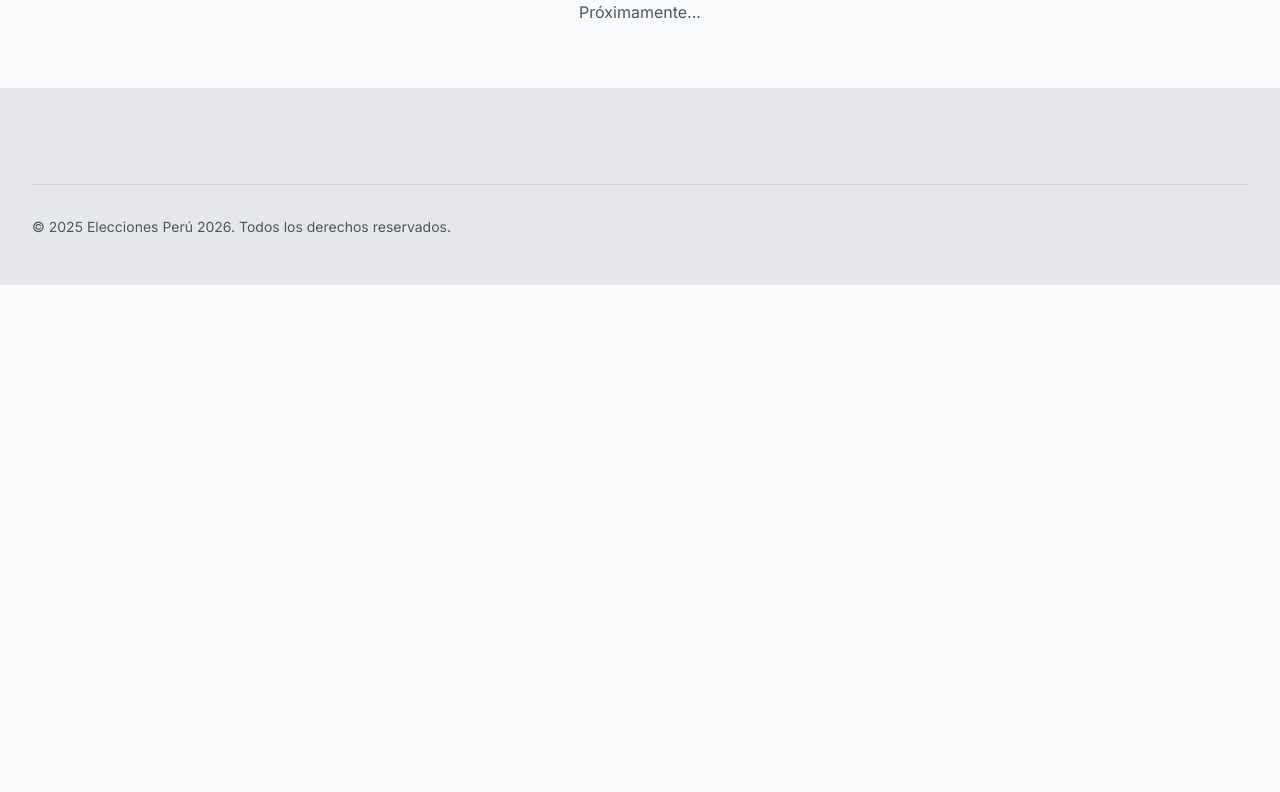
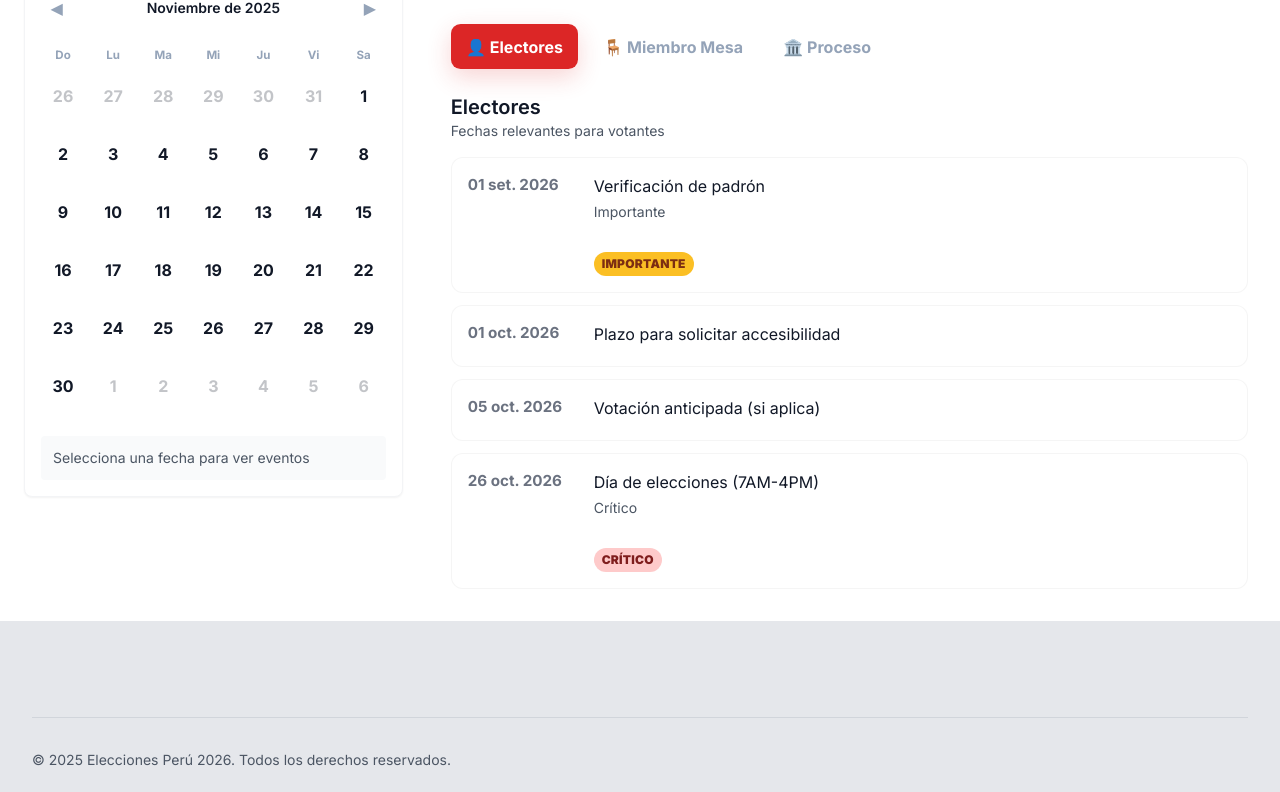
Before and after one commit to juan300303/elecciones-peru-2026, a plain HTML site: page html/calendario.html in a window 1280 px wide. Shown: the part 200-992 px from the top of the page. Before the commit the page ends 800 px from the top, so only its background shows below. Drawn offline with nearby package versions, Linux system fonts and the light colour scheme.

Commit message:
calendario

```diff
--- /dev/null
+++ b/css/calendario.css
@@ -0,0 +1,108 @@
+/* Full-width two-column layout: calendar left, events right */
+:root{
+  --primary: #dc2626;
+  --accent: #1d4ed8;
+  --muted: #94a3b8;
+  --muted-2: #6b7280;
+  --bg: #ffffff;
+  --card-bg: #ffffff;
+}
+
+@media (prefers-color-scheme: dark){
+  :root{
+    --bg: #0b1220;
+    --card-bg: #0f1724;
+  }
+}
+
+/* selector buttons */
+.calendario-selector{ display:flex; gap:0.6rem; justify-content:flex-start; flex-wrap:wrap }
+.btn-calendario{
+  border:1px solid rgba(255,255,255,0.1);
+  background:transparent;
+  padding:0.6rem 0.9rem;
+  border-radius:0.6rem;
+  font-weight:700;
+  cursor:pointer;
+  color:var(--muted);
+  transition:all 160ms ease;
+}
+.btn-calendario:hover{ transform:translateY(-2px); background:rgba(29,78,216,0.04) }
+.btn-calendario:focus{ box-shadow:0 0 0 3px rgba(29,78,216,0.12); outline:none }
+.btn-calendario.active{
+  background:var(--primary);
+  color:white;
+  box-shadow: 0 8px 24px rgba(220,38,38,0.2);
+  border-color: transparent;
+}
+
+/* layout */
+.calendario-content{ margin-top:0.8rem }
+.calendario-vista{ display:block; opacity:0; max-height:0; overflow:hidden; transform:translateY(6px); transition:all 300ms ease; }
+.calendario-vista.active{ opacity:1; max-height:none; transform:none }
+
+.vista-header{ margin-bottom:1rem }
+.event-list{
+  display:flex; flex-direction:column; gap:0.75rem;
+  max-height:calc(100vh - 280px); overflow-y:auto; padding-right:8px;
+}
+.event-list::-webkit-scrollbar{ width:8px }
+.event-list::-webkit-scrollbar-track{ background:rgba(0,0,0,0.02) }
+.event-list::-webkit-scrollbar-thumb{ background:rgba(0,0,0,0.1); border-radius:4px }
+.event-list::-webkit-scrollbar-thumb:hover{ background:rgba(0,0,0,0.15) }
+
+.evento{
+  display:flex; gap:1rem; align-items:flex-start; padding:1rem; border-radius:0.75rem; background:var(--card-bg); border:1px solid rgba(0,0,0,0.04);
+  transition:all 200ms ease; tabindex:0;
+}
+.evento:hover{ box-shadow:0 4px 12px rgba(0,0,0,0.08); }
+.evento:focus{ box-shadow:0 6px 18px rgba(0,0,0,0.12); outline:none }
+.evento .fecha{ min-width:110px; font-weight:700; color:var(--muted-2); font-size:0.95rem }
+.evento .detalle{ flex:1 }
+.evento .detalle div{ margin-bottom:0.25rem }
+
+/* badges */
+.badge{ display:inline-block; padding:0.18rem 0.5rem; border-radius:999px; font-size:0.75rem; font-weight:800; letter-spacing:0.02em }
+.badge-important{ background:#fbbf24; color:#7c2d12 }
+.badge-critico{ background:#fecaca; color:#7f1d1d }
+
+/* sidebar calendar */
+.mini-calendar{ border-radius:0.75rem; padding:1rem }
+.mini-month{ font-weight:700; color:var(--muted-2); font-size:0.95rem }
+#mini-prev, #mini-next{ background:transparent; border:none; color:var(--muted); cursor:pointer; font-size:1rem; padding:0.3rem 0.6rem; transition:background 140ms }
+#mini-prev:hover, #mini-next:hover{ background:rgba(29,78,216,0.1); border-radius:4px }
+
+.mini-calendar-grid{ display:grid; grid-template-columns:repeat(7,1fr); gap:6px }
+.mini-calendar-grid .week-day{ text-align:center; font-size:0.72rem; font-weight:700; color:var(--muted); padding:8px 0 }
+.mini-calendar-grid .day{ min-height:52px; display:flex; flex-direction:column; align-items:center; justify-content:flex-start; padding:6px; border-radius:8px; cursor:pointer; position:relative; transition:all 140ms }
+.mini-calendar-grid .day:hover{ background:rgba(29,78,216,0.1) }
+.mini-calendar-grid .day .num{ font-size:1rem; font-weight:700 }
+.mini-calendar-grid .day .label{ font-size:0.68rem; color:var(--muted); margin-top:4px; text-align:center }
+.mini-calendar-grid .day.has-event::after{ content:''; width:8px; height:8px; border-radius:999px; background:var(--primary); position:absolute; bottom:6px }
+.mini-calendar-grid .day.selected{ box-shadow:inset 0 0 0 2px var(--primary); background:rgba(220,38,38,0.08) }
+.mini-calendar-grid .day.other-month{ opacity:0.25 }
+
+.selected-info{ font-size:0.9rem; line-height:1.6 }
+.selected-info ul{ list-style:none; padding:0; margin:0.5rem 0 0 0 }
+.selected-info li{ padding:0.25rem 0 }
+.selected-info strong{ color:var(--primary) }
+
+/* responsive */
+@media (max-width:1024px){
+  main.flex{ flex-direction:column }
+  .calendario-sidebar{ width:100% }
+  .calendario-main{ width:100% }
+  .event-list{ max-height:none }
+}
+
+@media (max-width:640px){
+  main.flex{ padding-top:60px }
+  .evento{ padding:0.7rem; gap:0.75rem }
+  .evento .fecha{ min-width:84px; font-size:0.88rem }
+  .mini-calendar-grid .day{ min-height:44px; font-size:0.9rem }
+  .mini-calendar-grid .week-day{ font-size:0.68rem }
+}
+
+@media (prefers-reduced-motion: reduce){
+  .calendario-vista, .btn-calendario, .mini-calendar-grid .day, .evento{ transition:none }
+}
--- a/html/calendario.html
+++ b/html/calendario.html
@@ -4,6 +4,16 @@
     <meta charset="UTF-8" />
     <meta name="viewport" content="width=device-width, initial-scale=1.0" />
     <title>Calendario - Elecciones Perú 2026</title>
+    <!-- Theme detection script - runs before page renders to prevent flash -->
+    <script>
+      (function() {
+        const isDarkMode = localStorage.getItem('color-theme') === 'dark' ||
+                           (!('color-theme' in localStorage) && window.matchMedia('(prefers-color-scheme: dark)').matches);
+        if (isDarkMode) {
+          document.documentElement.classList.add('dark');
+        }
+      })();
+    </script>
     <script src="https://cdn.tailwindcss.com"></script>
     <script>
       tailwind.config = {
@@ -37,6 +47,7 @@
     <link rel="preconnect" href="https://fonts.gstatic.com" crossorigin>
     <link href="https://fonts.googleapis.com/css2?family=Inter:wght@400;500;600;700;900&display=swap" rel="stylesheet">
     <link rel="stylesheet" href="../css/style.css">
+    <link rel="stylesheet" href="../css/calendario.css">
   </head>
   <body class="bg-light-bg dark:bg-dark-bg text-light-text dark:text-dark-text font-sans transition-colors duration-300">
 
@@ -86,9 +97,60 @@
       </div>
     </header>
 
-    <main class="container mx-auto px-4 sm:px-6 lg:px-8 py-16">
-        <h1 class="text-4xl font-bold text-center">Calendario Electoral</h1>
-        <p class="text-center mt-4 text-light-text-secondary dark:text-dark-text-secondary">Próximamente...</p>
+    <main class="flex flex-col lg:flex-row gap-0 min-h-screen" style="margin-top: -60px; padding-top: 80px;">
+      <!-- Sidebar calendar (left) -->
+      <aside class="calendario-sidebar lg:w-1/3 bg-light-bg-secondary dark:bg-dark-bg-secondary/40 px-4 sm:px-6 py-8">
+        <div class="mini-calendar sticky top-20 bg-white dark:bg-dark-bg rounded-lg p-4 border border-gray-100 dark:border-gray-700 shadow-sm">
+          <h2 class="text-lg font-semibold mb-4 text-light-text dark:text-dark-text">Calendario</h2>
+          <div class="flex items-center justify-between mb-4">
+            <button id="mini-prev" class="text-sm px-2 py-1 rounded hover:bg-gray-100 dark:hover:bg-gray-800">◀</button>
+            <div id="mini-month" class="text-sm font-semibold"></div>
+            <button id="mini-next" class="text-sm px-2 py-1 rounded hover:bg-gray-100 dark:hover:bg-gray-800">▶</button>
+          </div>
+          <div id="mini-calendar" class="mini-calendar-grid" role="grid" aria-label="Calendario mini"></div>
+          <div id="selected-info" class="selected-info mt-4 text-sm text-light-text-secondary dark:text-dark-text-secondary bg-gray-50 dark:bg-gray-800/30 p-3 rounded">Selecciona una fecha para ver eventos</div>
+        </div>
+      </aside>
+
+      <!-- Main content (right) -->
+      <div class="calendario-main lg:w-2/3 bg-white dark:bg-dark-bg px-4 sm:px-6 py-8">
+        <div class="calendario-header mb-6">
+          <h1 class="text-3xl font-bold text-light-text dark:text-dark-text mb-2">Calendario Electoral</h1>
+          <p class="text-light-text-secondary dark:text-dark-text-secondary">Selecciona una vista para ver fechas relevantes</p>
+        </div>
+
+        <div class="calendario-selector mb-6" role="tablist" aria-label="Seleccionar calendario">
+          <button class="btn-calendario active" data-tipo="elector" aria-pressed="true">👤 Electores</button>
+          <button class="btn-calendario" data-tipo="miembro" aria-pressed="false">🪑 Miembro Mesa</button>
+          <button class="btn-calendario" data-tipo="proceso" aria-pressed="false">🏛️ Proceso</button>
+        </div>
+
+        <div class="calendario-content">
+          <div id="elector-content" class="calendario-vista active" aria-hidden="false">
+            <div class="vista-header mb-4">
+              <h2 class="text-xl font-semibold text-light-text dark:text-dark-text">Electores</h2>
+              <p class="text-sm text-light-text-secondary dark:text-dark-text-secondary">Fechas relevantes para votantes</p>
+            </div>
+            <div class="event-list" id="elector-list"></div>
+          </div>
+
+          <div id="miembro-content" class="calendario-vista" aria-hidden="true">
+            <div class="vista-header mb-4">
+              <h2 class="text-xl font-semibold text-light-text dark:text-dark-text">Miembro de Mesa</h2>
+              <p class="text-sm text-light-text-secondary dark:text-dark-text-secondary">Eventos y responsabilidades para jurados</p>
+            </div>
+            <div class="event-list" id="miembro-list"></div>
+          </div>
+
+          <div id="proceso-content" class="calendario-vista" aria-hidden="true">
+            <div class="vista-header mb-4">
+              <h2 class="text-xl font-semibold text-light-text dark:text-dark-text">Proceso Electoral</h2>
+              <p class="text-sm text-light-text-secondary dark:text-dark-text-secondary">Cronograma oficial completo</p>
+            </div>
+            <div class="event-list" id="proceso-list"></div>
+          </div>
+        </div>
+      </div>
     </main>
 
     <footer class="text-light-text-secondary dark:text-dark-text-secondary">
@@ -102,5 +164,6 @@
     </footer>
 
     <script src="../js/script.js"></script>
+    <script src="../js/calendario.js"></script>
   </body>
 </html>
--- /dev/null
+++ b/js/calendario.js
@@ -0,0 +1,313 @@
+document.addEventListener('DOMContentLoaded', function(){
+  try {
+    // Sample data (replace with official dates as needed)
+    const calendarios = {
+      elector: [
+        { fecha: '2026-09-01', evento: 'Verificación de padrón', importante: true },
+        { fecha: '2026-10-01', evento: 'Plazo para solicitar accesibilidad', importante: false },
+        { fecha: '2026-10-05', evento: 'Votación anticipada (si aplica)', importante: false },
+        { fecha: '2026-10-26', evento: 'Día de elecciones (7AM-4PM)', critico: true }
+      ],
+      miembro: [
+        { fecha: '2026-09-20', evento: 'Capacitación obligatoria', importante: true },
+        { fecha: '2026-10-23', evento: 'Confirmación de asistencia (72h antes)', importante: true },
+        { fecha: '2026-10-26', evento: 'Día de elecciones (5AM-8PM)', critico: true },
+        { fecha: '2026-10-27', evento: 'Entrega y devolución de material', importante: false }
+      ],
+      proceso: [
+        { fecha: '2025-12-01', evento: 'Inscripción de candidatos (inicio)', importante: true },
+        { fecha: '2026-07-01', evento: 'Campaña electoral (inicio)', importante: true },
+        { fecha: '2026-10-15', evento: 'Veda electoral (inicio)', critico: true },
+        { fecha: '2026-10-26', evento: 'Jornada de votación', critico: true },
+        { fecha: '2026-10-27', evento: 'Escrutinio y publicación de resultados', importante: true }
+      ]
+    };
+
+    const btns = document.querySelectorAll('.btn-calendario');
+    const vistas = {
+      elector: document.getElementById('elector-content'),
+      miembro: document.getElementById('miembro-content'),
+      proceso: document.getElementById('proceso-content')
+    };
+
+    // Validate DOM elements exist
+    if(!btns.length){
+      throw new Error('Calendar buttons not found in DOM');
+    }
+    Object.values(vistas).forEach((v, i) => {
+      if(!v) console.warn('Vista container ' + i + ' not found');
+    });
+
+    // Mini calendar elements
+    const miniPrev = document.getElementById('mini-prev');
+    const miniNext = document.getElementById('mini-next');
+    const miniMonth = document.getElementById('mini-month');
+    const miniCalendar = document.getElementById('mini-calendar');
+    const selectedInfo = document.getElementById('selected-info');
+
+    if(!miniCalendar || !miniMonth || !selectedInfo){
+      throw new Error('Mini calendar elements not found in DOM');
+    }
+
+    let currentTipo = 'elector';
+    const today = new Date();
+    let currentYear = today.getFullYear();
+    let currentMonth = today.getMonth(); // 0-indexed
+    let selectedDate = null;
+
+    // Render lists
+    function renderList(tipo){
+      const container = document.getElementById(`${tipo}-list`);
+      if(!container){
+        console.warn('List container not found for tipo:', tipo);
+        return;
+      }
+      container.innerHTML = '';
+      const items = (calendarios[tipo] || []).slice().sort((a,b)=> new Date(a.fecha) - new Date(b.fecha));
+      if(items.length === 0){
+        container.innerHTML = '<p class="text-sm text-light-text-secondary dark:text-dark-text-secondary">No hay eventos disponibles.</p>';
+        return;
+      }
+
+      items.forEach(ev => {
+        try {
+          const div = document.createElement('div');
+          div.className = 'evento';
+          div.setAttribute('tabindex','0');
+          div.dataset.fecha = ev.fecha;
+
+          const fecha = document.createElement('div');
+          fecha.className = 'fecha';
+          fecha.textContent = formatDate(ev.fecha);
+
+          const detalle = document.createElement('div');
+          detalle.className = 'detalle';
+          const titulo = document.createElement('div');
+          titulo.textContent = ev.evento;
+          const meta = document.createElement('div');
+          meta.className = 'text-sm text-light-text-secondary dark:text-dark-text-secondary';
+          const flags = [];
+          if(ev.critico) flags.push('Crítico');
+          if(ev.importante) flags.push('Importante');
+          meta.textContent = flags.join(' • ');
+
+          detalle.appendChild(titulo);
+          if(flags.length) detalle.appendChild(meta);
+
+          // badge
+          if(ev.critico || ev.importante){
+            const badge = document.createElement('span');
+            badge.className = 'badge ' + (ev.critico? 'badge-critico' : 'badge-important');
+            badge.textContent = ev.critico? 'CRÍTICO' : 'IMPORTANTE';
+            detalle.appendChild(document.createElement('br'));
+            detalle.appendChild(badge);
+          }
+
+          div.appendChild(fecha);
+          div.appendChild(detalle);
+          container.appendChild(div);
+
+          // clicking an event highlights corresponding date in mini calendar
+          div.addEventListener('click', ()=> selectDate(ev.fecha));
+          div.addEventListener('keydown', (e)=>{ if(e.key==='Enter' || e.key===' ') { e.preventDefault(); div.click(); } });
+        } catch(e) {
+          console.warn('Error rendering event:', ev, e);
+        }
+      });
+    }
+
+  function formatDate(iso){
+    try{
+      const d = new Date(iso + 'T00:00:00');
+      if(isNaN(d.getTime())) throw new Error('Invalid date: ' + iso);
+      return new Intl.DateTimeFormat('es-PE', { day: '2-digit', month: 'short', year: 'numeric' }).format(d);
+    }catch(e){
+      console.warn('formatDate error:', e.message);
+      return iso;
+    }
+  }
+
+  // Toggle view
+  function activate(tipo){
+    btns.forEach(b=>{
+      const is = b.dataset.tipo === tipo;
+      b.classList.toggle('active', is);
+      b.setAttribute('aria-pressed', is? 'true' : 'false');
+    });
+
+    Object.keys(vistas).forEach(k=>{
+      const el = vistas[k];
+      const show = k === tipo;
+      el.classList.toggle('active', show);
+      el.setAttribute('aria-hidden', show? 'false' : 'true');
+    });
+    // update mini calendar for this tipo
+    currentTipo = tipo;
+    renderMiniCalendar(currentTipo, currentYear, currentMonth);
+  }
+
+  // attach handlers
+  btns.forEach(b=>{
+    b.addEventListener('click', ()=>{
+      const tipo = b.dataset.tipo;
+      activate(tipo);
+    });
+    b.addEventListener('keydown', (e)=>{
+      if(e.key === 'Enter' || e.key === ' '){
+        e.preventDefault();
+        b.click();
+      }
+    });
+  });
+
+  // Mini calendar rendering
+  function getEventsMap(tipo){
+    const map = {};
+    (calendarios[tipo]||[]).forEach(ev=>{
+      if(!map[ev.fecha]) map[ev.fecha]=[];
+      map[ev.fecha].push(ev);
+    });
+    return map;
+  }
+
+  function renderMiniCalendar(tipo, year, month){
+    try{
+      miniCalendar.innerHTML = '';
+      const eventsMap = getEventsMap(tipo);
+      // header month label with error handling
+      try {
+        const label = new Intl.DateTimeFormat('es-PE', { month: 'long', year: 'numeric' }).format(new Date(year, month, 1));
+        miniMonth.textContent = label.charAt(0).toUpperCase() + label.slice(1);
+      } catch(e) {
+        console.warn('Month label formatting error:', e.message);
+        miniMonth.textContent = `${month+1}/${year}`;
+      }
+
+      const weekdays = ['Do','Lu','Ma','Mi','Ju','Vi','Sa'];
+      weekdays.forEach(w => {
+        const wEl = document.createElement('div'); wEl.className='week-day'; wEl.textContent = w; miniCalendar.appendChild(wEl);
+      });
+
+      const firstDay = new Date(year, month, 1).getDay();
+      const daysInMonth = new Date(year, month+1, 0).getDate();
+      const prevMonthDays = new Date(year, month, 0).getDate();
+
+      // show 42 cells (6 weeks)
+      for(let i=0;i<42;i++){
+        const cell = document.createElement('div');
+        cell.className = 'day';
+        // calculate day number
+        const dayIndex = i - firstDay + 1;
+        let cellDate, dayNum, otherMonth=false;
+        if(dayIndex <= 0){ // prev month
+          dayNum = prevMonthDays + dayIndex;
+          const d = new Date(year, month-1, dayNum);
+          cellDate = toISO(d);
+          otherMonth = true;
+        } else if(dayIndex > daysInMonth){
+          dayNum = dayIndex - daysInMonth;
+          const d = new Date(year, month+1, dayNum);
+          cellDate = toISO(d);
+          otherMonth = true;
+        } else {
+          dayNum = dayIndex;
+          const d = new Date(year, month, dayNum);
+          cellDate = toISO(d);
+        }
+
+        if(!cellDate) continue; // skip if date conversion failed
+
+        cell.dataset.date = cellDate;
+        if(otherMonth) cell.classList.add('other-month');
+
+        const num = document.createElement('div'); num.className='num'; num.textContent = dayNum;
+        cell.appendChild(num);
+
+        // if there are events for this date
+        if(eventsMap[cellDate]){
+          cell.classList.add('has-event');
+          // small label (first event name truncated)
+          const lab = document.createElement('div'); lab.className='label'; lab.textContent = truncate(eventsMap[cellDate][0].evento, 18);
+          cell.appendChild(lab);
+        }
+
+        cell.addEventListener('click', ()=> selectDate(cellDate));
+        miniCalendar.appendChild(cell);
+      }
+
+      // restore selection if within this month
+      if(selectedDate){
+        const s = miniCalendar.querySelector(`[data-date="${selectedDate}"]`);
+        if(s) s.classList.add('selected');
+      }
+    }catch(e){
+      console.error('renderMiniCalendar error:', e);
+    }
+  }
+
+  function toISO(d){
+    try{
+      if(!(d instanceof Date) || isNaN(d.getTime())){
+        throw new Error('Invalid date object');
+      }
+      const y = d.getFullYear();
+      const m = String(d.getMonth()+1).padStart(2,'0');
+      const day = String(d.getDate()).padStart(2,'0');
+      return `${y}-${m}-${day}`;
+    }catch(e){
+      console.warn('toISO error:', e.message);
+      return '';
+    }
+  }
+
+  function truncate(s, n){ return s.length>n? s.slice(0,n-1)+'…': s; }
+
+  function selectDate(dateStr){
+    try{
+      // clear previous
+      const prev = miniCalendar.querySelector('.day.selected');
+      if(prev) prev.classList.remove('selected');
+      const cell = miniCalendar.querySelector(`[data-date="${dateStr}"]`);
+      if(cell) cell.classList.add('selected');
+      selectedDate = dateStr;
+
+      // show events of currentTipo on this date
+      const events = (calendarios[currentTipo]||[]).filter(ev=>ev.fecha===dateStr);
+      if(events.length){
+        selectedInfo.innerHTML = `<strong>${formatDate(dateStr)}</strong><ul class="mt-2">` + events.map(e=>`<li>${e.evento}</li>`).join('') + '</ul>';
+      } else {
+        selectedInfo.textContent = `No hay eventos (${formatDate(dateStr)})`;
+      }
+
+      // if clicked date is in other month, navigate the mini calendar to that month
+      if(cell && cell.classList.contains('other-month')){
+        try {
+          const d = new Date(dateStr + 'T00:00:00');
+          if(isNaN(d.getTime())) throw new Error('Invalid date for navigation: ' + dateStr);
+          currentYear = d.getFullYear();
+          currentMonth = d.getMonth();
+          renderMiniCalendar(currentTipo, currentYear, currentMonth);
+          // re-select after re-render
+          const s2 = miniCalendar.querySelector(`[data-date="${dateStr}"]`);
+          if(s2) s2.classList.add('selected');
+        } catch(e) {
+          console.warn('selectDate navigation error:', e.message);
+        }
+      }
+    }catch(e){
+      console.error('selectDate error:', e);
+    }
+  }
+
+  miniPrev.addEventListener('click', ()=>{ currentMonth--; if(currentMonth<0){ currentMonth=11; currentYear--; } renderMiniCalendar(currentTipo,currentYear,currentMonth); });
+  miniNext.addEventListener('click', ()=>{ currentMonth++; if(currentMonth>11){ currentMonth=0; currentYear++; } renderMiniCalendar(currentTipo,currentYear,currentMonth); });
+
+    // Initial render
+    ['elector','miembro','proceso'].forEach(t=>renderList(t));
+    // initial view
+    activate('elector');
+  } catch(e) {
+    console.error('Calendar initialization error:', e);
+    console.error('Stack trace:', e.stack);
+  }
+});
```
Also changed, not shown: html/candidatos.html (+10 -0 lines), html/noticias.html (+10 -0 lines), html/partido-politico.html (+10 -0 lines), index.html (+45 -30 lines), 1 other file.
